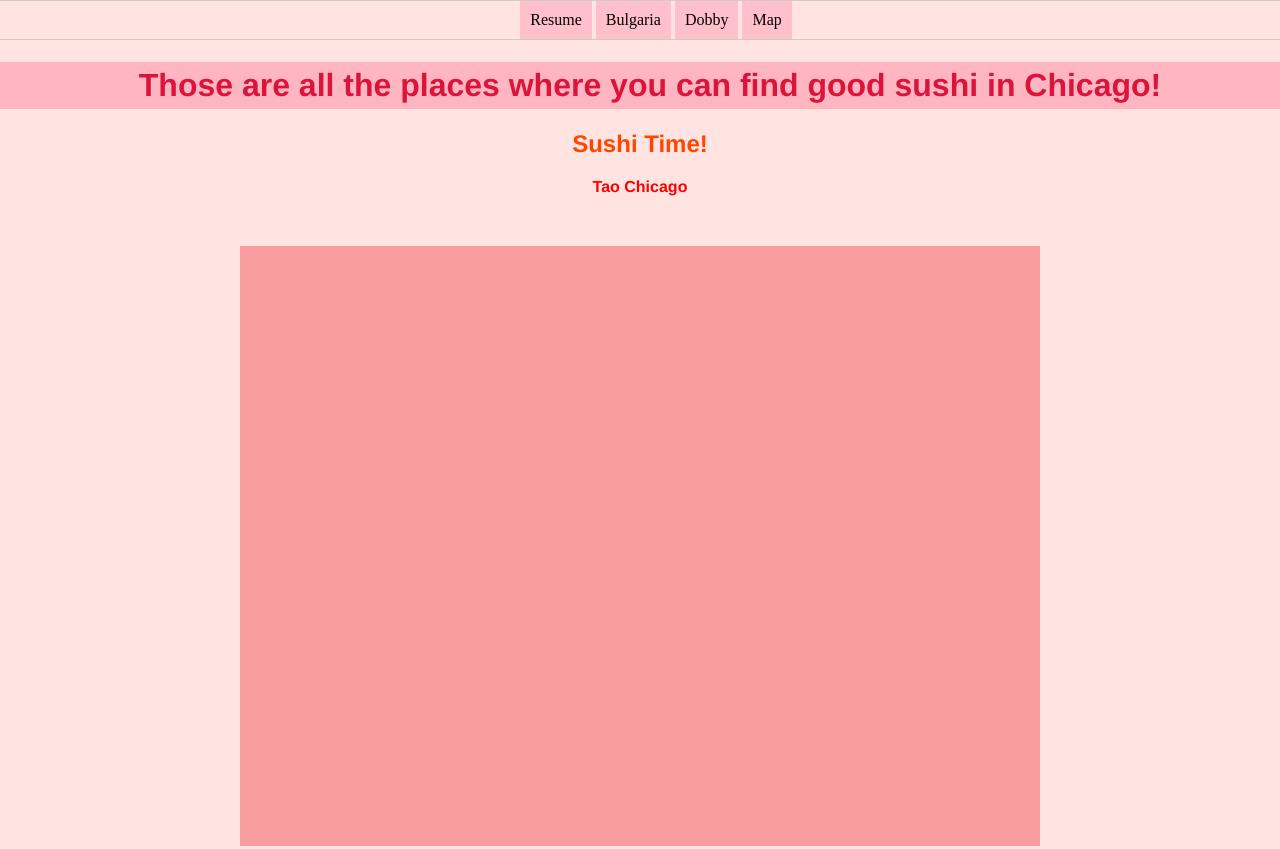
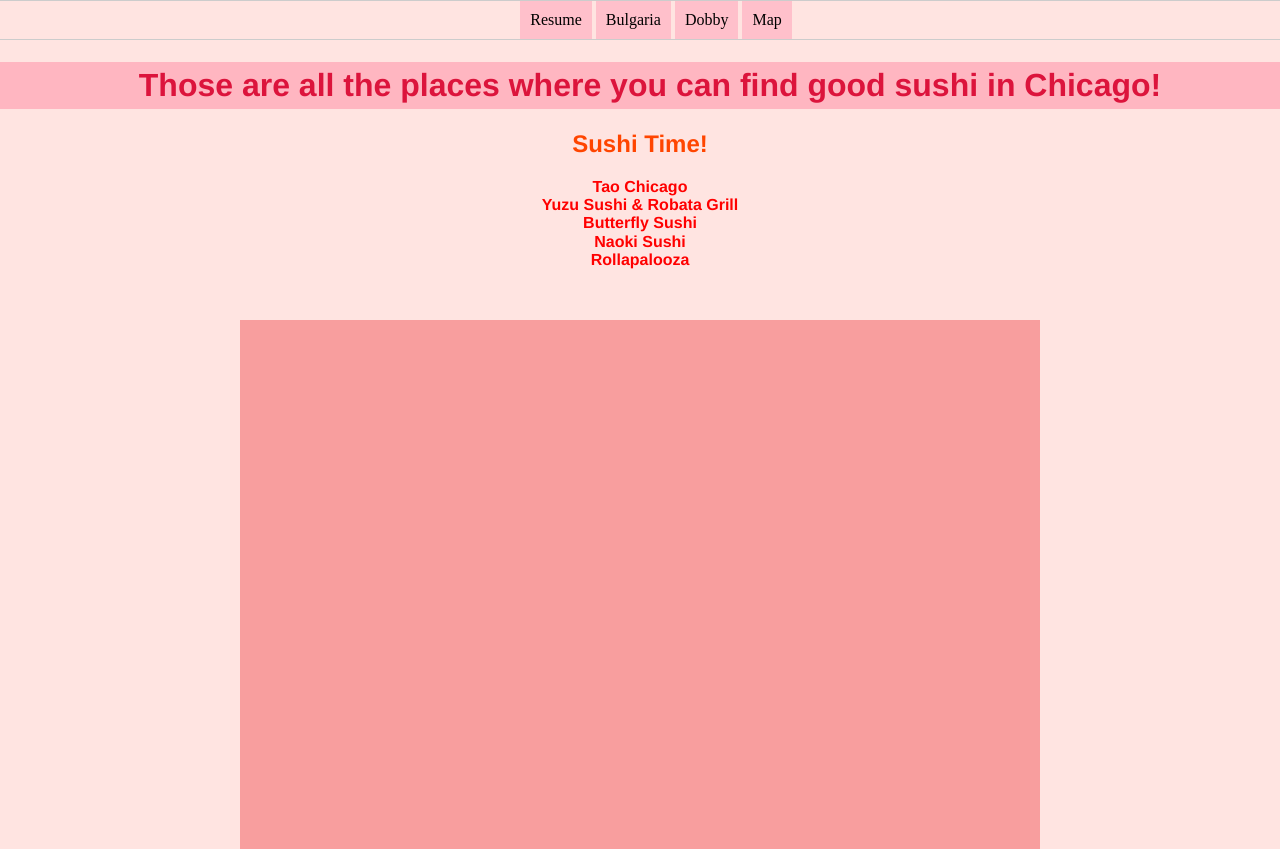
Before and after one commit to tnikolova1/Project3, a plain HTML site: page map.html in a window 1280 px wide. Shown: the top 849 px of the page. Drawn offline with Linux system fonts and the light colour scheme; some packages are replaced by stand-ins of ours; a web font is replaced by a local one.

Commit message:
Update map.html

```diff
--- a/map.html
+++ b/map.html
@@ -21,10 +21,10 @@
     <h1>Those are all the places where you can find good sushi in Chicago!</h1>
     <h2 class="sushi">Sushi Time!</h2>
     <div class="Tao">Tao Chicago</div>
-    <div class="Yuzu Sushi & Robata Grill"</div>
-    <div class="Butterfly Sushi"</div>
-    <div class="Naoki Sushi"</div>
-    <div class="Rollapalooza"</div>
+    <div class="Yuzu Sushi & Robata Grill">Yuzu Sushi & Robata Grill</div>
+    <div class="Butterfly Sushi">Butterfly Sushi</div>
+    <div class="Naoki Sushi">Naoki Sushi</div>
+    <div class="Rollapalooza">Rollapalooza</div>
     <div id="map"></div>
   </body>
 </html>
```
